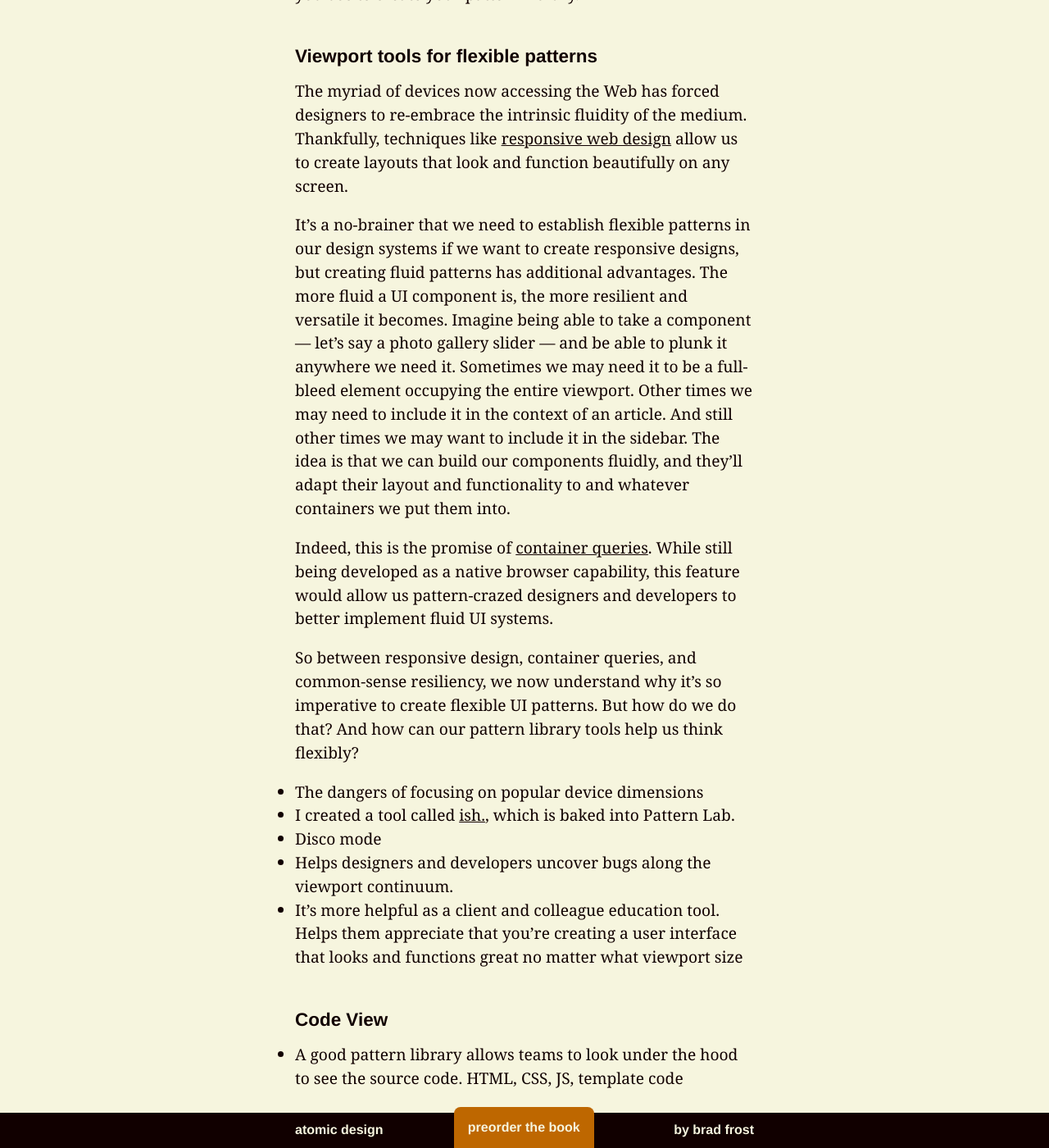
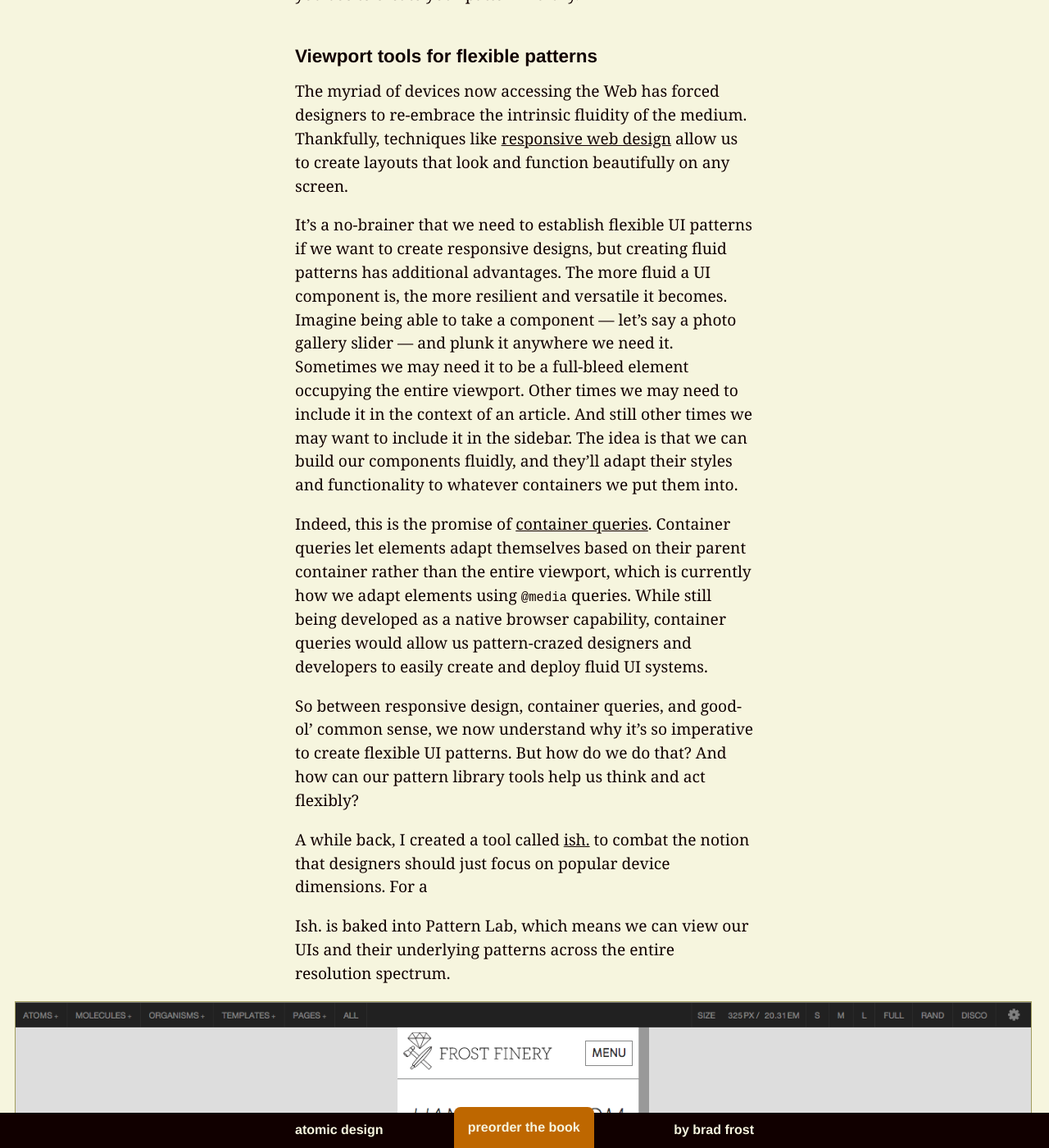
Before and after one commit to bradfrost/atomic-design, a Jekyll site: the page built from chapter-3.md, in a window 1280 px wide and 1400 px high, scrolled down 26239 px. Shown: the whole window at 82% size. Built offline with Jekyll 4.4.1, drawn with Linux system fonts in a browser that asks for light colours; some of the changed text lies outside the part shown.

Commit message:
Chapter 3 draft
Viewport tools section

```diff
--- a/chapter-3.md
+++ b/chapter-3.md
@@ -343,14 +343,22 @@ We've now covered Pattern Lab's core functionality, but we're not done yet! Next
 ### Viewport tools for flexible patterns
 The myriad of devices now accessing the Web has forced designers to re-embrace the intrinsic fluidity of the medium. Thankfully, techniques like [responsive web design](http://alistapart.com/article/responsive-web-design) allow us to create layouts that look and function beautifully on any screen.
 
-It's a no-brainer that we need to establish flexible patterns in our design systems if we want to create responsive designs, but creating fluid patterns has additional advantages. The more fluid a UI component is, the more resilient and versatile it becomes. Imagine being able to take a component — let's say a photo gallery slider — and be able to plunk it anywhere we need it. Sometimes we may need it to be a full-bleed element occupying the entire viewport. Other times we may need to include it in the context of an article. And still other times we may want to include it in the sidebar. The idea is that we can build our components fluidly, and they'll adapt their layout and functionality to and whatever containers we put them into.
+It's a no-brainer that we need to establish flexible UI patterns if we want to create responsive designs, but creating fluid patterns has additional advantages. The more fluid a UI component is, the more resilient and versatile it becomes. Imagine being able to take a component — let's say a photo gallery slider — and plunk it anywhere we need it. Sometimes we may need it to be a full-bleed element occupying the entire viewport. Other times we may need to include it in the context of an article. And still other times we may want to include it in the sidebar. The idea is that we can build our components fluidly, and they'll adapt their styles and functionality to whatever containers we put them into.
 
-Indeed, this is the promise of [container queries](http://alistapart.com/article/container-queries-once-more-unto-the-breach). While still being developed as a native browser capability, this feature would allow us pattern-crazed designers and developers to better implement fluid UI systems.
+Indeed, this is the promise of [container queries](http://alistapart.com/article/container-queries-once-more-unto-the-breach). Container queries let elements adapt themselves based on their parent container rather than the entire viewport, which is currently how we adapt elements using `@media` queries.  While still being developed as a native browser capability, container queries would allow us pattern-crazed designers and developers to easily create and deploy fluid UI systems.
 
-So between responsive design, container queries, and common-sense resiliency, we now understand why it's so imperative to create flexible UI patterns. But how do we do that? And how can our pattern library tools help us think flexibly?
+So between responsive design, container queries, and good-ol' common sense, we now understand why it's so imperative to create flexible UI patterns. But how do we do that? And how can our pattern library tools help us think and act flexibly?
 
-- The dangers of focusing on popular device dimensions
-- I created a tool called [ish.](http://bradfrost.com/demo/ish/), which is baked into Pattern Lab.
+A while back, I created a tool called [ish.](http://bradfrost.com/demo/ish/) to combat the notion that designers should just focus on popular device dimensions. For a
+
+Ish. is baked into Pattern Lab, which means we can view our UIs and their underlying patterns across the entire resolution spectrum.
+
+{% include figure.html src="../images/content/ish-s.png" caption="Pattern Lab displaying a design in a small-ish viewport." %}
+
+{% include figure.html src="../images/content/ish-m.png" caption="Pattern Lab displaying a design in a medium-ish viewport." %}
+
+{% include figure.html src="../images/content/ish-l.png" caption="Pattern Lab displaying a design in a large-ish viewport." %}
+
 - Disco mode
 - Helps designers and developers uncover bugs along the viewport continuum.
 - It's more helpful as a client and colleague education tool. Helps them appreciate that you're creating a user interface that looks and functions great no matter what viewport size
```
Also changed, not shown: images/content/ish-l.png (added), images/content/ish-m.png (added), images/content/ish-s.png (added), 5 other files.
